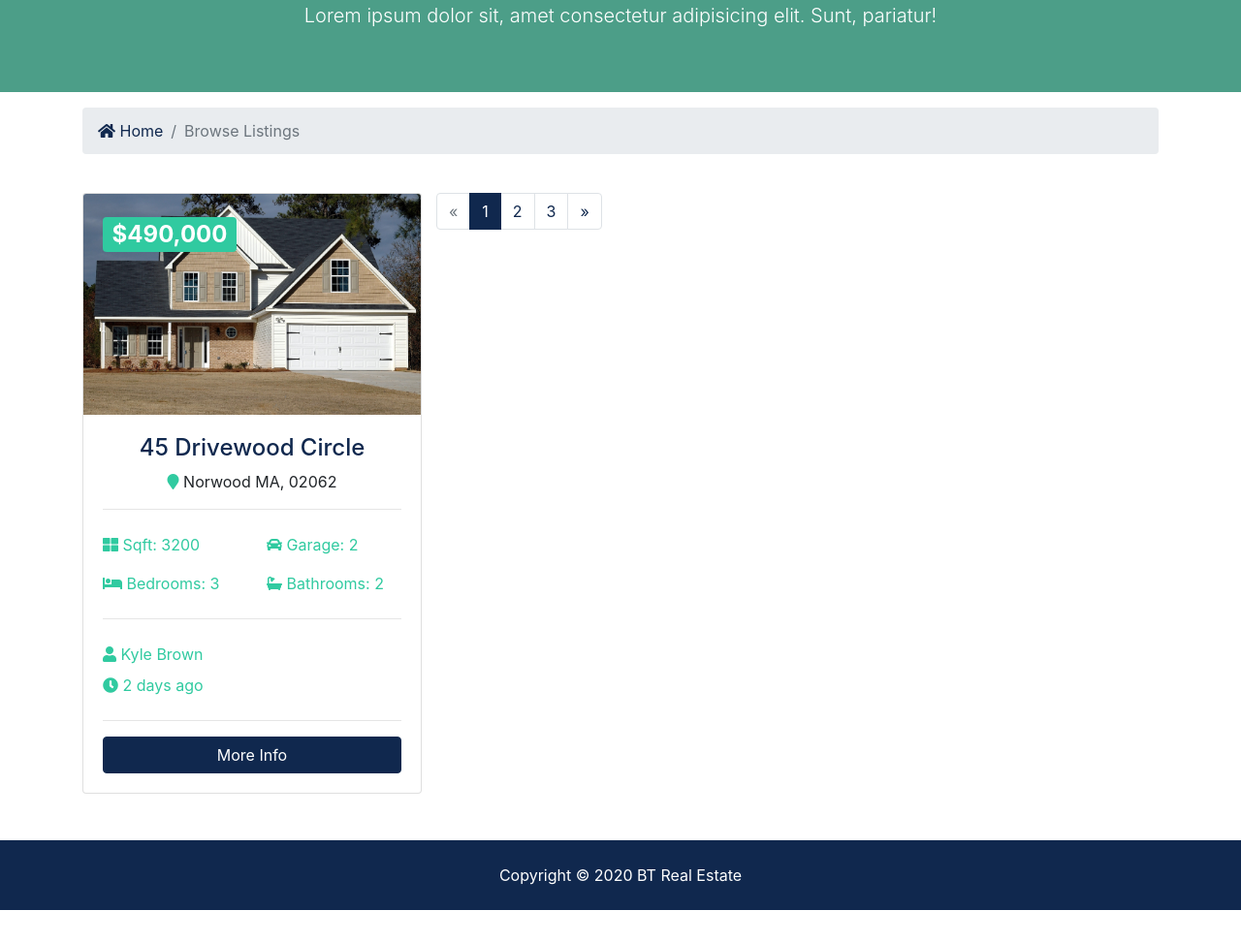
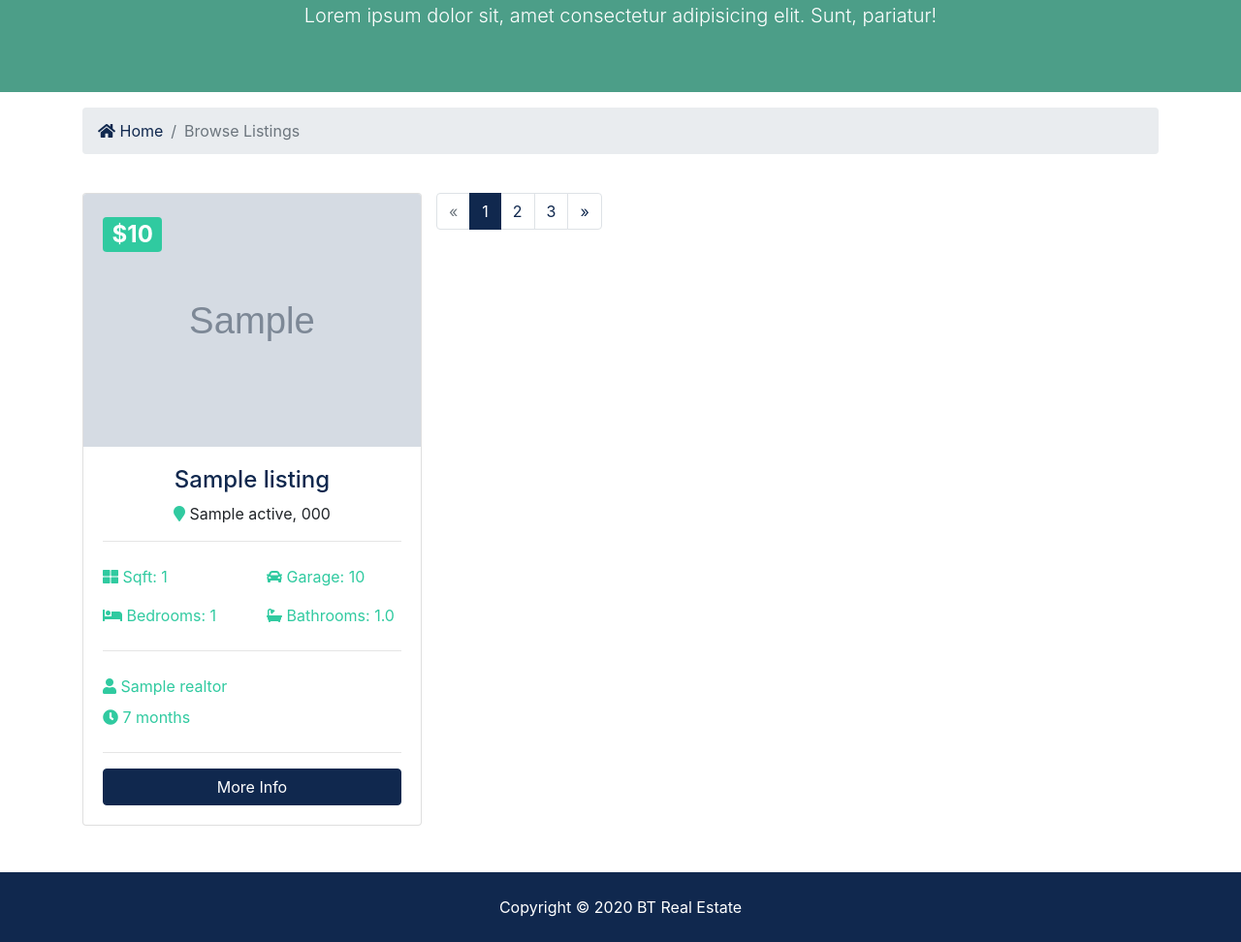
Before and after one commit to nickmccullum/btre-project, a Django app: page /listings/ in a window 1280 px wide. Shown: the part 250-1222 px from the top of the page at 97% size. Before the commit the page ends 1189 px from the top, so only its background shows below. Run offline with Django 3.2, Linux system fonts and the light colour scheme; tables that the repository leaves empty hold one stand-in row (values such as "Sample post"); grey boxes marked "Sample" are stand-in pictures; some libraries are stand-ins or nearby versions.

Commit message:
finished listings page

```diff
--- a/btre/settings.py
+++ b/btre/settings.py
@@ -40,6 +40,7 @@ INSTALLED_APPS = [
     'django.contrib.sessions',
     'django.contrib.messages',
     'django.contrib.staticfiles',
+    'django.contrib.humanize',
 ]
 
 MIDDLEWARE = [
--- a/listings/views.py
+++ b/listings/views.py
@@ -10,7 +10,7 @@ def index(request):
     }
     return render(request, 'listings/listings.html', context)
 
-def listing(request):
+def listing(request, listing_id):
     return render(request, 'listings/listing.html')
 
 def search(request):
--- a/templates/listings/listings.html
+++ b/templates/listings/listings.html
@@ -1,4 +1,6 @@
-{% extends '../base.html' %} {% block content %}
+{% extends '../base.html' %}
+{% load humanize %}
+{% block content %}
 <section id="showcase-inner" class="py-5 text-white">
   <div class="container">
     <div class="row text-center">
@@ -36,40 +38,40 @@
       {% for listing in listings %}
       <div class="col-md-6 col-lg-4 mb-4">
         <div class="card listing-preview">
-          <img class="card-img-top" src="assets/img/homes/home-1.jpg" alt="" />
+          <img class="card-img-top" src="{{listing.photo_main.url}}" alt="" />
           <div class="card-img-overlay">
             <h2>
-              <span class="badge badge-secondary text-white">$490,000</span>
+              <span class="badge badge-secondary text-white">${{listing.price | intcomma}}</span>
             </h2>
           </div>
           <div class="card-body">
             <div class="listing-heading text-center">
-              <h4 class="text-primary">45 Drivewood Circle</h4>
+              <h4 class="text-primary">{{ listing.title }}</h4>
               <p>
-                <i class="fas fa-map-marker text-secondary"></i> Norwood MA,
-                02062
+                <i class="fas fa-map-marker text-secondary"></i> {{listing.city}} {{listing.state}},
+                {{listing.zipcode}}
               </p>
             </div>
             <hr />
             <div class="row py-2 text-secondary">
               <div class="col-6">
-                <i class="fas fa-th-large"></i> Sqft: 3200
+                <i class="fas fa-th-large"></i> Sqft: {{listing.sqft}}
               </div>
-              <div class="col-6"><i class="fas fa-car"></i> Garage: 2</div>
+              <div class="col-6"><i class="fas fa-car"></i> Garage: {{listing.garage}}</div>
             </div>
             <div class="row py-2 text-secondary">
-              <div class="col-6"><i class="fas fa-bed"></i> Bedrooms: 3</div>
-              <div class="col-6"><i class="fas fa-bath"></i> Bathrooms: 2</div>
+              <div class="col-6"><i class="fas fa-bed"></i> Bedrooms: {{listing.bedrooms}}</div>
+              <div class="col-6"><i class="fas fa-bath"></i> Bathrooms: {{listing.bathrooms}}</div>
             </div>
             <hr />
             <div class="row py-2 text-secondary">
-              <div class="col-12"><i class="fas fa-user"></i> Kyle Brown</div>
+              <div class="col-12"><i class="fas fa-user"></i> {{listing.realtor}}</div>
             </div>
             <div class="row text-secondary pb-2">
-              <div class="col-6"><i class="fas fa-clock"></i> 2 days ago</div>
+              <div class="col-6"><i class="fas fa-clock"></i> {{listing.list_date | timesince}}</div>
             </div>
             <hr />
-            <a href="listing.html" class="btn btn-primary btn-block"
+            <a href="{% url 'listing' listing.id %}" class="btn btn-primary btn-block"
               >More Info</a
             >
           </div>
```
